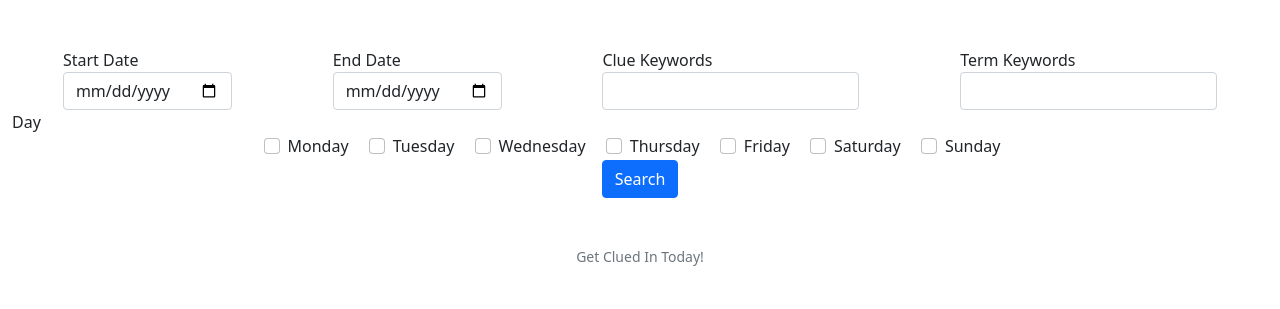
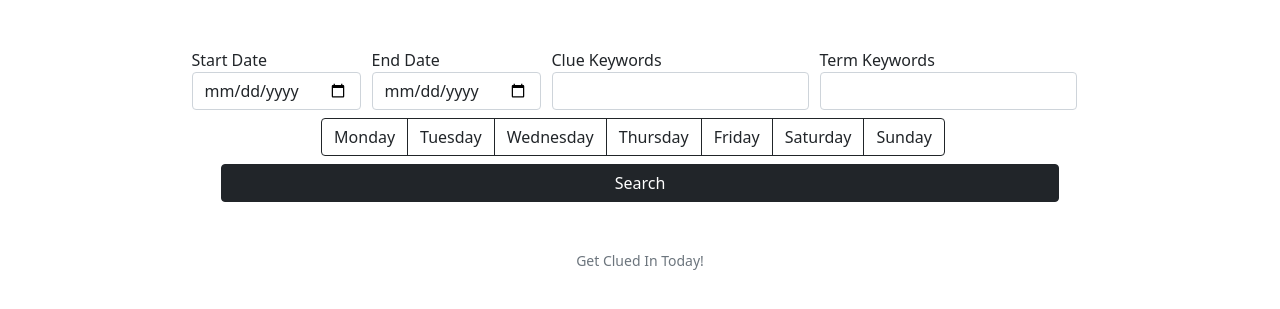
Before and after one commit to ajigarjian/Unpuzzle, a Flask app: page /database in a window 1280 px wide. Shown: the part 76-385 px from the top of the page. Run offline with Flask 2, Linux system fonts and the light colour scheme.

Commit message:
Made buttons look better. Still need to work on spacing

```diff
--- a/static/styles.css
+++ b/static/styles.css
@@ -35,11 +35,14 @@ legend {
     margin: 0px;
 }
 
-.table
-{
+.table {
     display: block;
     width: 1000px;
     height: 500px;
     margin: 50px auto 0;
     overflow-y: scroll;
 }
+
+.search_wrapper {
+    padding-right: 12px;
+}
--- a/templates/database.html
+++ b/templates/database.html
@@ -7,35 +7,32 @@
 {% block main %}
 <div class=" table_search_wrapper ">
     <form action="/database" method="post">
-        <div class="d-flex input-group input-daterange date_search_fields justify-content-sm-around">
-            <div id="date_search_1_wrapper">
+        <div class="d-flex input-group input-daterange search_fields justify-content-center">
+            <div class="search_wrapper">
                 <legend>Start Date</legend>
                     <input type="date" id="date_start_db" name="start_date" class="form-control" placeholder="Date">
             </div>
-            <div id="date_search_2_wrapper">
+            <div class="search_wrapper">
                 <legend>End Date</legend>
                     <input type="date" id="date_end_db" name="end_date" class="form-control" placeholder="Date">
             </div>
-            <div id="clue_search_wrapper">
+            <div class="search_wrapper">
                 <legend>Clue Keywords</legend>
                 <input type="text" id="clue_search_db" name="clue" class="form-control">
             </div>
-            <div id="ans_search_wrapper">
+            <div class="search_wrapper">
                 <legend>Term Keywords</legend>
                 <input type="text" id="ans_search_db" name="answer" class="form-control">
             </div>
-        </div>
-        <div class="d-flex input-group input-daterange date_search_fields justify-content-sm-around"></div>
-            <div id="day_search_wrapper">
-                <legend>Day</legend>
+            <div class="search_wrapper py-2 btn-group" role="group">
                 {% for day in days %}
-                    <div class="form-check form-check-inline">
-                        <input class="form-check-input" type="checkbox" id="{{ day }}" name="Day_checked" value="{{ day }}">
-                        <label class="form-check-label" for="inlineCheckbox1">{{ day }}</label>
-                    </div>
+                        <input class="btn-check" type="checkbox" id="{{day}}" name="Day_checked" value="{{ day }}">
+                        <label class="btn btn-outline-dark" for="{{day}}">{{ day }}</label>
                 {% endfor %}
             </div>
-            <button class="btn btn-primary" type="submit">Search</button>
+        </div>
+        <div class="d-flex justify-content-center">
+            <button class="btn btn-dark col-8" type="submit">Search</button>
         </div>
     </form>
 </div>
```
Also changed, not shown: templates/databased.html (+15 -18 lines).
